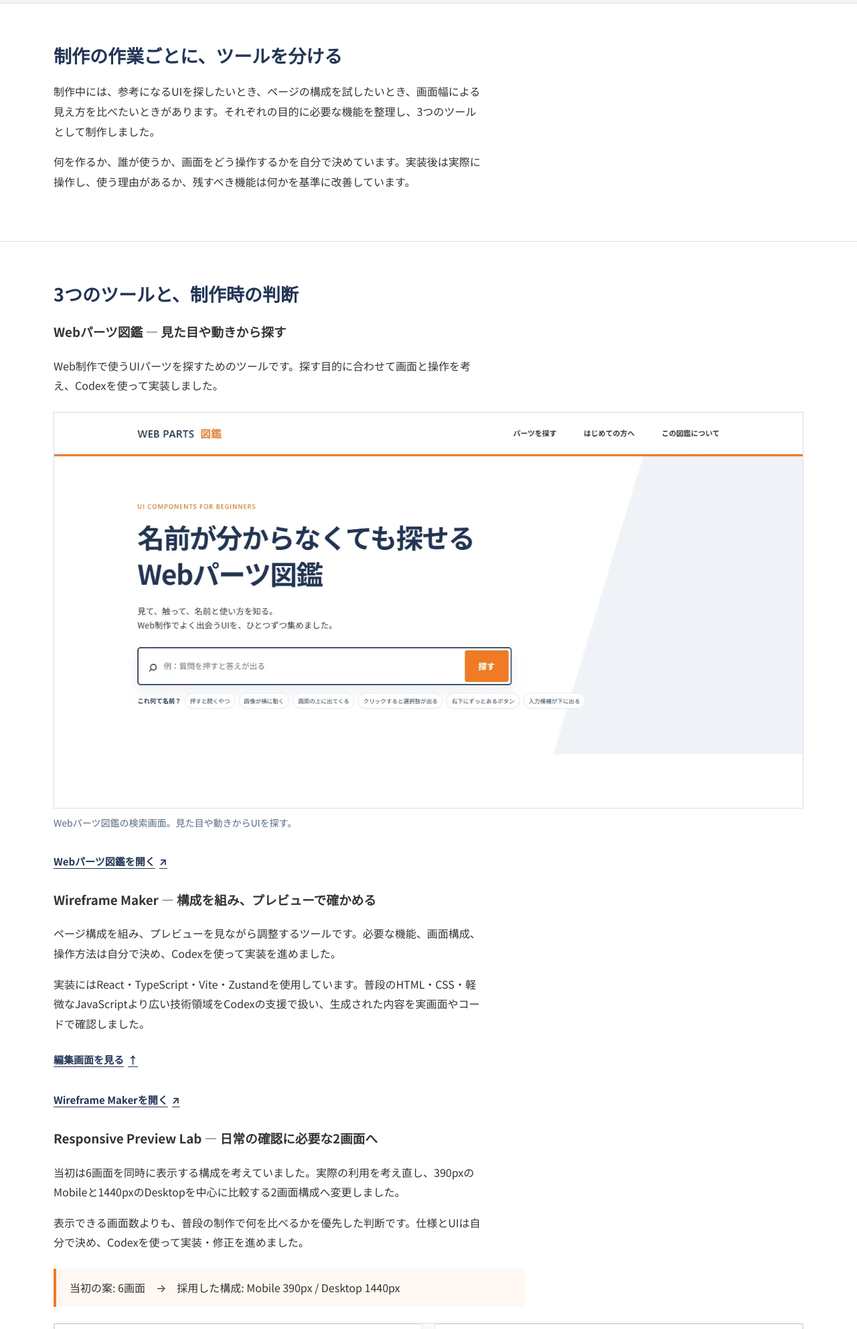
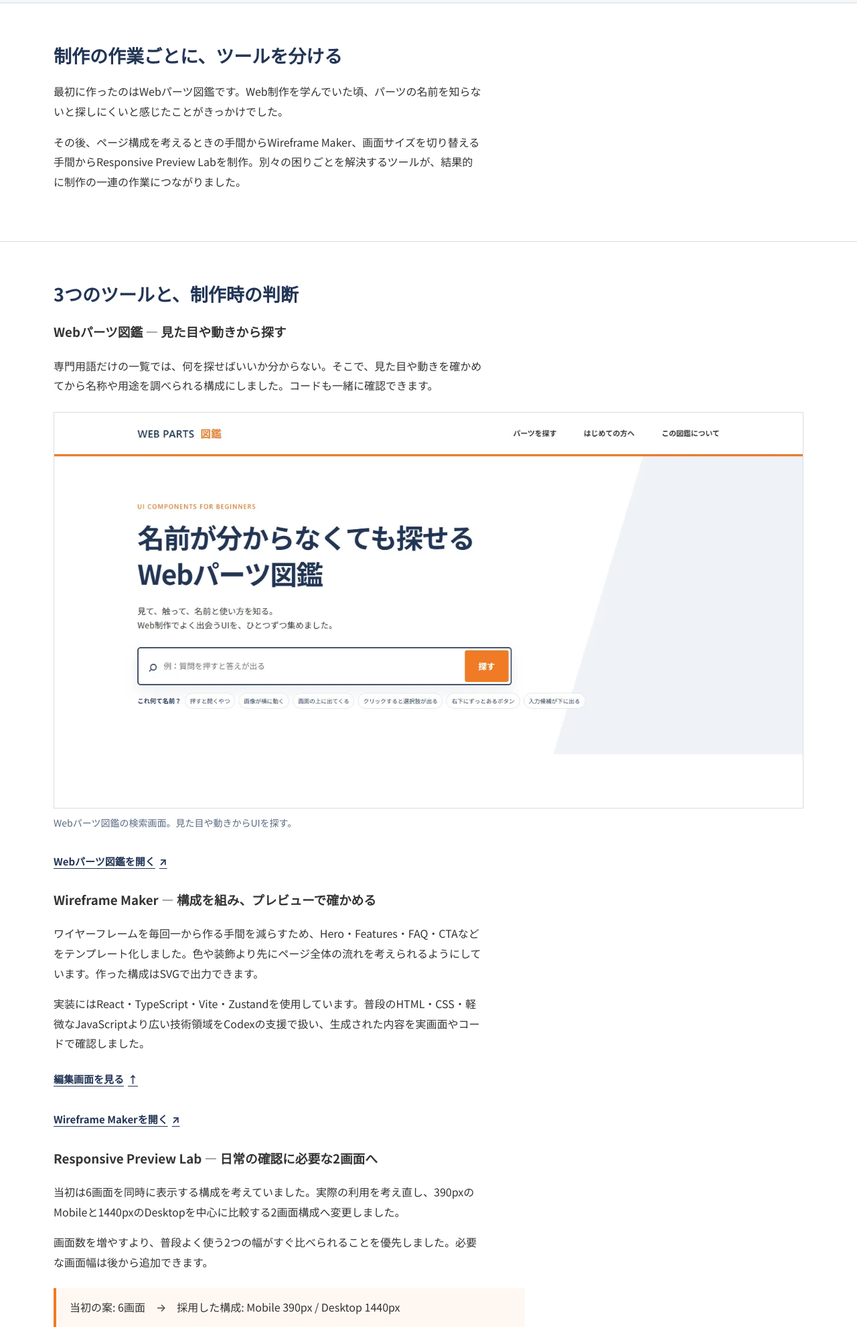
Before and after one commit to aoi-ymgc/ai-portfolio, a website: page public/case-aoi-tools.html in a window 1280 px wide. Shown: the part 1460-3444 px from the top of the page at 67% size. Drawn offline with Linux system fonts and the light colour scheme.

Commit message:
Replace generic AI-tool narratives with grounded Aoi Tools case-study details

```diff
--- a/public/case-aoi-tools.html
+++ b/public/case-aoi-tools.html
@@ -62,8 +62,8 @@
     <section class="detail-section">
       <div class="container">
         <h2>制作の作業ごとに、ツールを分ける</h2>
-        <p>制作中には、参考になるUIを探したいとき、ページの構成を試したいとき、画面幅による見え方を比べたいときがあります。それぞれの目的に必要な機能を整理し、3つのツールとして制作しました。</p>
-        <p>何を作るか、誰が使うか、画面をどう操作するかを自分で決めています。実装後は実際に操作し、使う理由があるか、残すべき機能は何かを基準に改善しています。</p>
+        <p>最初に作ったのはWebパーツ図鑑です。Web制作を学んでいた頃、パーツの名前を知らないと探しにくいと感じたことがきっかけでした。</p>
+        <p>その後、ページ構成を考えるときの手間からWireframe Maker、画面サイズを切り替える手間からResponsive Preview Labを制作。別々の困りごとを解決するツールが、結果的に制作の一連の作業につながりました。</p>
       </div>
     </section>
 
@@ -71,7 +71,7 @@
       <div class="container">
         <h2>3つのツールと、制作時の判断</h2>
         <h3>Webパーツ図鑑 — 見た目や動きから探す</h3>
-        <p>Web制作で使うUIパーツを探すためのツールです。探す目的に合わせて画面と操作を考え、Codexを使って実装しました。</p>
+        <p>専門用語だけの一覧では、何を探せばいいか分からない。そこで、見た目や動きを確かめてから名称や用途を調べられる構成にしました。コードも一緒に確認できます。</p>
         <figure class="case-figure">
           <img src="assets/img/aoi-tools/parts.webp" alt="Webパーツ図鑑の検索画面。見た目や動きからUIパーツを探す" width="1440" height="760" loading="lazy" decoding="async" />
           <figcaption>Webパーツ図鑑の検索画面。見た目や動きからUIを探す。</figcaption>
@@ -79,14 +79,14 @@
         <p><a class="text-link" href="https://aoi-web-parts-zukan.aoiroymgc.workers.dev/">Webパーツ図鑑を開く <span aria-hidden="true">↗</span></a></p>
 
         <h3>Wireframe Maker — 構成を組み、プレビューで確かめる</h3>
-        <p>ページ構成を組み、プレビューを見ながら調整するツールです。必要な機能、画面構成、操作方法は自分で決め、Codexを使って実装を進めました。</p>
+        <p>ワイヤーフレームを毎回一から作る手間を減らすため、Hero・Features・FAQ・CTAなどをテンプレート化しました。色や装飾より先にページ全体の流れを考えられるようにしています。作った構成はSVGで出力できます。</p>
         <p>実装にはReact・TypeScript・Vite・Zustandを使用しています。普段のHTML・CSS・軽微なJavaScriptより広い技術領域をCodexの支援で扱い、生成された内容を実画面やコードで確認しました。</p>
         <p><a class="text-link" href="#wire-screen">編集画面を見る <span aria-hidden="true">↑</span></a></p>
         <p><a class="text-link" href="https://aoi-web-wireframe.aoiroymgc.workers.dev/">Wireframe Makerを開く <span aria-hidden="true">↗</span></a></p>
 
         <h3>Responsive Preview Lab — 日常の確認に必要な2画面へ</h3>
         <p>当初は6画面を同時に表示する構成を考えていました。実際の利用を考え直し、390pxのMobileと1440pxのDesktopを中心に比較する2画面構成へ変更しました。</p>
-        <p>表示できる画面数よりも、普段の制作で何を比べるかを優先した判断です。仕様とUIは自分で決め、Codexを使って実装・修正を進めました。</p>
+        <p>画面数を増やすより、普段よく使う2つの幅がすぐ比べられることを優先しました。必要な画面幅は後から追加できます。</p>
         <div class="decision-note">当初の案: 6画面　→　採用した構成: Mobile 390px / Desktop 1440px</div>
         <figure class="case-figure">
           <img src="assets/img/aoi-tools/responsive-preview-lab.png" alt="Responsive Preview Labで390pxのMobileと1440pxのDesktopを並べて比較する画面" width="1520" height="582" loading="lazy" decoding="async" />
@@ -98,8 +98,8 @@
 
     <section class="detail-section">
       <div class="container">
-        <h2>公開したものと、本人が担ったこと</h2>
-        <p>3つのWebツールを企画から公開まで制作しました。Codexを使って実装を進めながら、対象ユーザー、必要な機能、UI、操作方法、改善の採否を自分で判断しています。</p>
+        <h2>企画から公開まで</h2>
+        <p>3つのツールは、企画・画面設計・改善方針を自分で考え、Codexを実装の支援に使って公開しました。制作後に使い方を見直した変更も、そのまま事例として残しています。</p>
       </div>
     </section>
     <div class="container case-back"><a class="button button--primary" href="index.html#cases">Case Studiesへ戻る</a></div>
```
